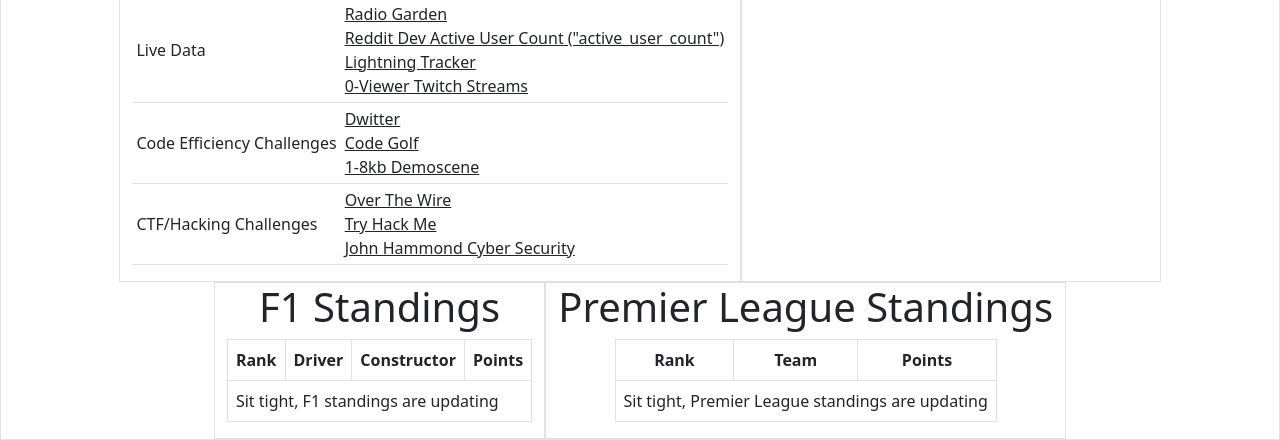
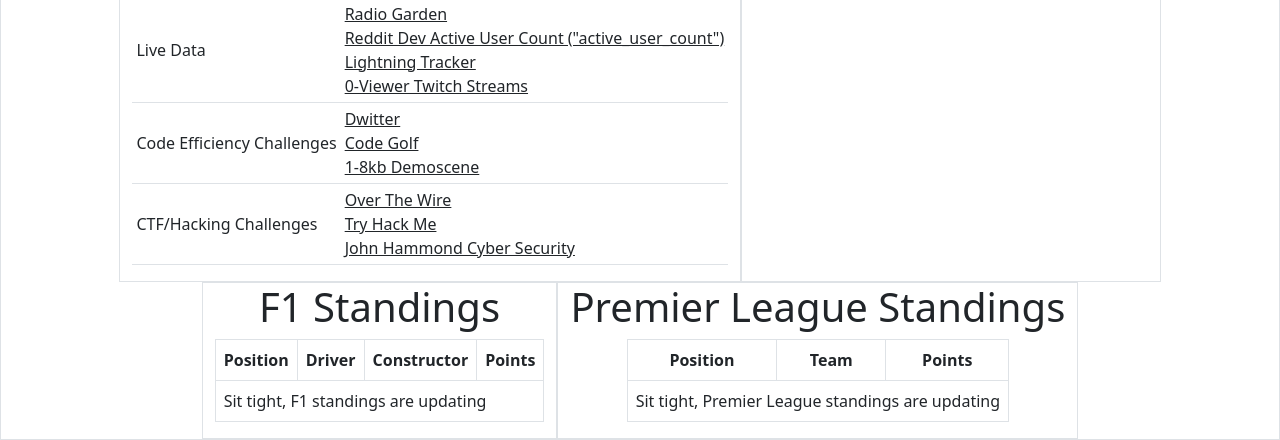
Before and after one commit to tpetrangelo/personal-site, a website: page public/index.html in a window 1280 px wide. Shown: the part 566-1006 px from the top of the page. Drawn offline with nearby package versions, Linux system fonts and the light colour scheme; no server answers.

Commit message:
Updated Naming for Rank vs Position

```diff
--- a/public/index.html
+++ b/public/index.html
@@ -141,7 +141,7 @@
         <div class="table-responsive">
           <table id="F1Table" class="table table-bordered">
             <tr>
-              <th scope="col" class="text-center">Rank</th>
+              <th scope="col" class="text-center">Position</th>
               <th scope="col" class="text-center">Driver</th>
               <th scope="col" class="text-center">Constructor</th>
               <th scope="col" class="text-center">Points</th>
@@ -156,7 +156,7 @@
         <div class="table-responsive">
           <table id="PremierLeagueTable" class="table table-bordered">
             <tr>
-              <th scope="col" class="text-center">Rank</th>
+              <th scope="col" class="text-center">Position</th>
               <th scope="col" class="text-center">Team</th>
               <th scope="col" class="text-center">Points</th>
             </tr>
```
